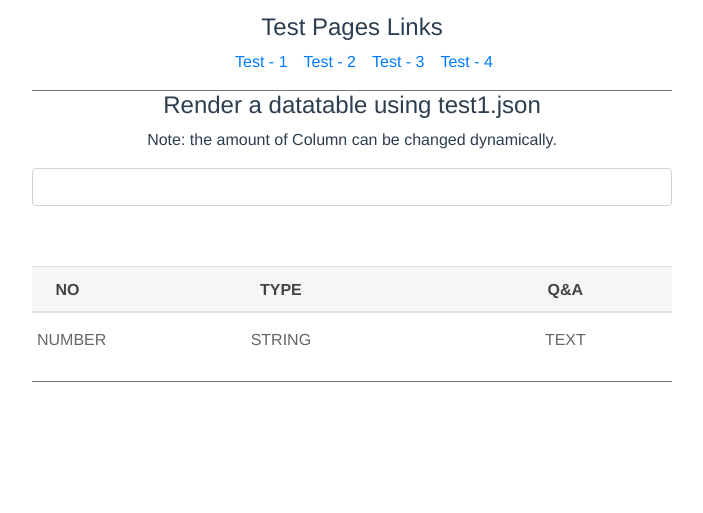
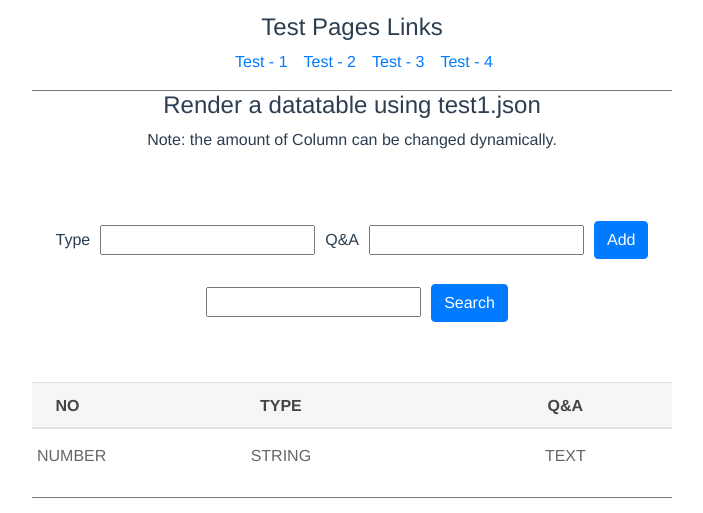
Before and after one commit to tuansong/ion-react-test, a React app: page /test1 in a window 1280 px wide. Shown: the part 287-800 px from the top of the page, without its empty margins (288-991 px from the left). Built offline with nearby package versions, Linux system fonts and the light colour scheme.

Commit message:
update version

```diff
--- a/src/components/JsonFiles/test4.json
+++ b/src/components/JsonFiles/test4.json
@@ -1,62 +1,52 @@
+[
   {
-  "rows": [
-    {
-        "order": 1,
-        "type": "product",
-        "question": "How do I write a product review?"
+    "id":1,
+    "name":"I-ON A TEAM",
+    "data": {
+      "Teamwork": 8,
+      "Benefit": 2,
+      "Career": 5,
+      "Total": 0
+    }
   },
   {
-        "order": 2,
-        "type": "mobile",
-        "question": "How do I use the mobile remote control service?"
+    "id":2,
+    "name":"I-ON B TEAM",
+    "data": {
+      "Teamwork": 3,
+      "Benefit": 6,
+      "Career": 8,
+      "Total": 0
+    }
   },
   {
-        "order": 3,
-        "type": "product",
-        "question": "How do I write a product review?"
+    "id":2,
+    "name":"I-ON B TEAM",
+    "data": {
+      "Teamwork": 5,
+      "Benefit": 1,
+      "Career": 2,
+      "Total": 0
+    }
   },
   {
-        "order": 4,
-        "type": "mobile",
-        "question": "How do I use the mobile remote control service?"
-
+    "id":2,
+    "name":"I-ON B TEAM",
+    "data": {
+      "Teamwork": 10,
+      "Benefit": 8,
+      "Career": 9,
+      "Total": 0
+    }
   },
   {
-        "order": 5,
-        "type": "product",
-        "question": "How do I write a product review?"
-
-        },
-    {
-        "order": 6,
-        "type": "mobile",
-        "question": "How do I use the mobile remote control service?"
-
-       },
-    {
-      "order": 7,
-      "type": "product",
-      "question": "How do I write a product review?"
-    },
-    {
-        "order": 8,
-        "type": "mobile",
-        "question": "How do I use the mobile remote control service?"
-
+    "id":2,
+    "name":"I-ON B TEAM",
+    "data": {
+      "Teamwork": 3,
+      "Benefit": 5,
+      "Career": 8,
+      "Total": 0
     }
-  ],
-  "columns": [
-    {
-      "label": "NO",
-      "field": "order"
-    },
-    {
-      "label": "TYPE",
-      "field": "type"
-    },
-    {
-      "label": "Q&A",
-      "field": "question"
   }
 ]
-}
--- a/src/components/Test1/Test1.css
+++ b/src/components/Test1/Test1.css
@@ -1,6 +1,12 @@
 .table-wrap {
   border-top: 1px solid #767676;
   border-bottom: 1px solid #767676;
+}
+.form-group {
+  margin: 0;
+}
+.form-group input {
+  margin: 0 10px;
 }
 table.ui-accordion {
   border-top: none;
@@ -46,7 +52,8 @@
 th {
   font-weight: bold;
 }
-  td, th {
+td,
+th {
   display: table-cell;
 }
 tbody {
@@ -54,7 +61,8 @@
   vertical-align: middle;
   border-color: inherit;
 }
-  .table-wrap.coltype table tbody tr:first-child th, .table-wrap.coltype table tbody tr:first-child td {
+.table-wrap.coltype table tbody tr:first-child th,
+.table-wrap.coltype table tbody tr:first-child td {
   border-top: 1px solid #eee;
 }
 .table-wrap.coltype table tbody td {
@@ -64,7 +72,9 @@
   text-align: center;
   vertical-align: middle;
 }
-  a, a:visited, a:focus {
+a,
+a:visited,
+a:focus {
   text-decoration: none;
 }
 table.ui-accordion .body {
@@ -89,7 +99,8 @@
   text-align: right;
   color: #46675c;
 }
-  strong, .strong {
+strong,
+.strong {
   font-weight: 600;
 }
 .table-wrap.coltype table td .attached a {
@@ -97,7 +108,7 @@
   color: #46675c;
 }
 
-  .md-form input[type=text] {
+.md-form input[type="text"] {
   transition: border-color 0.15s ease-in-out, box-shadow 0.15s ease-in-out;
   outline: none;
   box-shadow: none;
@@ -122,20 +133,25 @@
   display: block;
   width: 100%;
   height: calc(2.25rem + 2px);
-    padding: .375rem .75rem;
+  padding: 0.375rem 0.75rem;
   font-size: 1rem;
   line-height: 1.5;
   color: #495057;
   background-color: #fff;
   background-clip: padding-box;
   border: 1px solid #ced4da;
-    border-radius: .25rem;
-    transition: border-color .15s ease-in-out,box-shadow .15s ease-in-out;
+  border-radius: 0.25rem;
+  transition: border-color 0.15s ease-in-out, box-shadow 0.15s ease-in-out;
 }
-  button, input {
+button,
+input {
   overflow: visible;
 }
-  button, input, optgroup, select, textarea {
+button,
+input,
+optgroup,
+select,
+textarea {
   margin: 0;
   font-family: inherit;
   font-size: inherit;
--- a/src/components/Test1/Test1.js
+++ b/src/components/Test1/Test1.js
@@ -1,6 +1,6 @@
 import React, { Component } from "react";
-import jsonData from '../JsonFiles/test1.json'
-import './Test1.css';
+import jsonData from "../JsonFiles/test1.json";
+import "./Test1.css";
 
 export default class Test1 extends Component {
   constructor(props) {
@@ -21,29 +21,55 @@ export default class Test1 extends Component {
 
   componentDidMount() {
     const newData = {
-        columns: [...jsonData.columns],
-        originalRows: [...jsonData.rows],
-        rows: []
-    }
+      columns: [...jsonData.columns],
+      originalRows: [...jsonData.rows],
+      rows: []
+    };
     this.setState({
-        data: newData
-    })
+      data: newData
+    });
   }
 
   rows() {
-    return this.state.data || []
+    return this.state.data || [];
   }
 
   render() {
-    const columns = this.state.data.columns && this.state.data.columns.map( (col, index) => {
-        return <th scope="col" key={col.field}>{col.label}</th>
-    })
+    const columns =
+      this.state.data.columns &&
+      this.state.data.columns.map((col, index) => {
+        return (
+          <th scope="col" key={col.field}>
+            {col.label}
+          </th>
+        );
+      });
 
     return (
-      <div className="table-wrap coltype" style={{ width: '50%', margin: '0 auto'}}>
+      <div
+        className="table-wrap coltype"
+        style={{ width: "50%", margin: "0 auto" }}
+      >
         <h4>Render a datatable using test1.json</h4>
         <p>Note: the amount of Column can be changed dynamically. </p>
-        <input type="text" className="form-control m-0" />
+
+        <div className="form-group">
+          <label>Type</label>
+          <input type="text" className="" />
+          <label>Q&A</label>
+          <input type="name" className="" />
+          <button type="submit" className="btn btn-primary">
+            Add
+          </button>
+        </div>
+        <br />
+        <div className="form-group">
+          <input type="text" className="" style={{ width: '500' }} />
+          <button type="submit" className="btn btn-primary">
+            Search
+          </button>
+        </div>
+        {/* <input type="text" className="form-control m-0" /> */}
         <table className="table ui-accordion">
           <caption />
           <colgroup>
@@ -52,9 +78,7 @@ export default class Test1 extends Component {
             <col style={{ width: 30 }} />
           </colgroup>
           <thead>
-            <tr>
-              {columns}
-            </tr>
+            <tr>{columns}</tr>
           </thead>
           <tbody>
             <tr className="head">
--- a/src/components/Test3/Test3.js
+++ b/src/components/Test3/Test3.js
@@ -11,12 +11,13 @@ export default class Test3 extends Component {
 *******/
   render() {
     return (
-      <div style={{ width: 800, margin: "0 auto" }}>
-        <div className="row mb-1 text-center">
-          <p className="col-sm-8">Render a dynamic form.</p>
-        </div>
-        {/* <Your code goes here! */}
-      </div>
+      <div style={{ width: '800', margin: '0 auto' }}>
+    <div>
+      <p>Render a dynamic form.</p>
+      <p>More detailed in <strong>readme.md</strong> file</p>
+    </div>
+    {/* <!--Your code goes here!--> */}
+  </div>
     );
   }
 }
--- a/src/components/Test4/Test4.js
+++ b/src/components/Test4/Test4.js
@@ -1,9 +1,26 @@
-import React, {Component} from 'react';
+import React, { Component } from "react";
+import data from '../JsonFiles/test4.json'
 
 export default class Test4 extends Component {
-    render() {
-        return (
-            <h1>Test 4</h1>
-            )
+
+    constructor(props) {
+        super(props);
+        this.state = {
+            data: data
+        }
     }
+
+    total() {
+        return;
+    }
+
+
+  render() {
+    return (
+      <div>
+        <h4>Render a datatable using test4.json</h4>
+        <p>Note: Calculate Average value, Total value </p>
+      </div>
+    );
+  }
 }
```
Also changed, not shown: README.md. Lines whose indentation alone changed are shown as unchanged.
